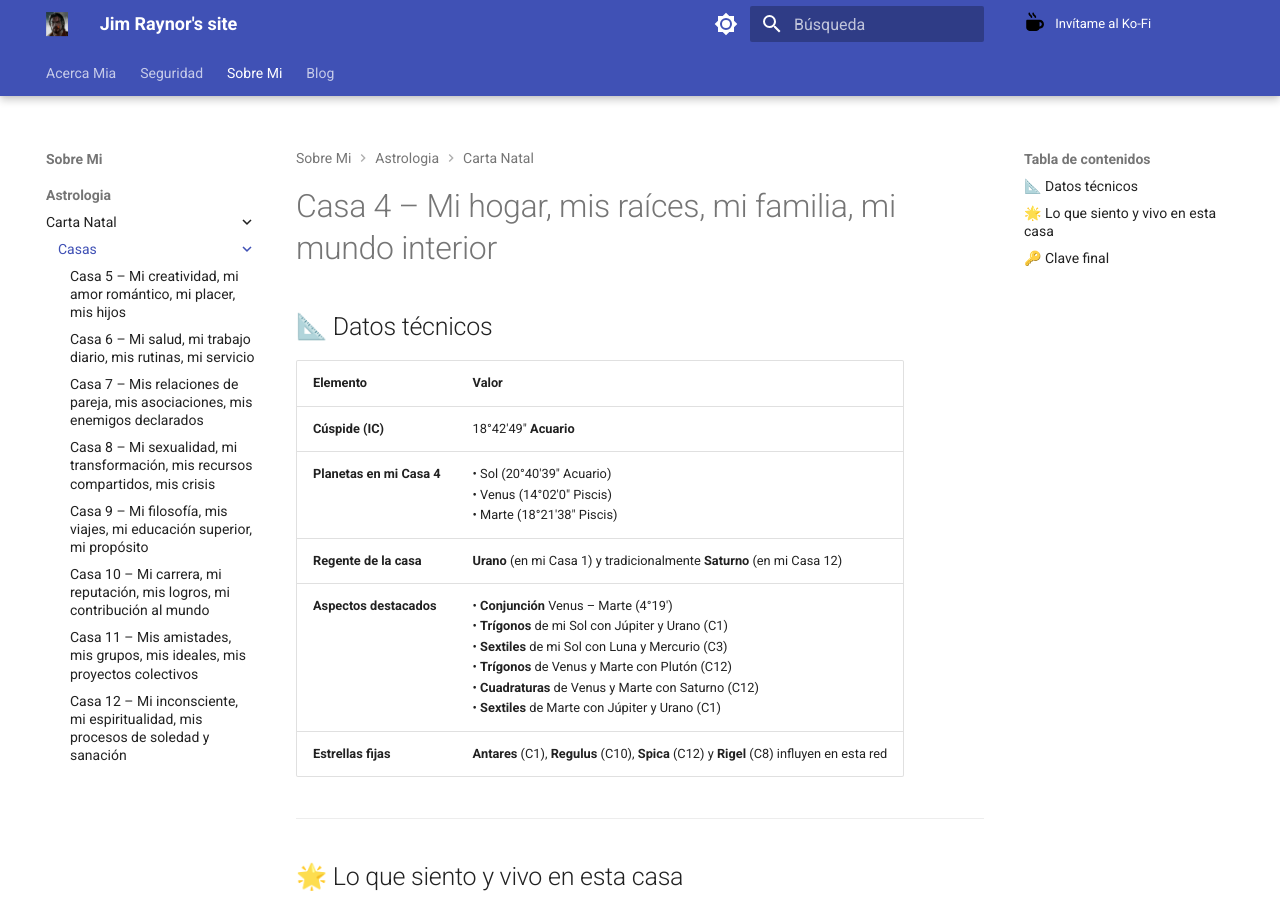
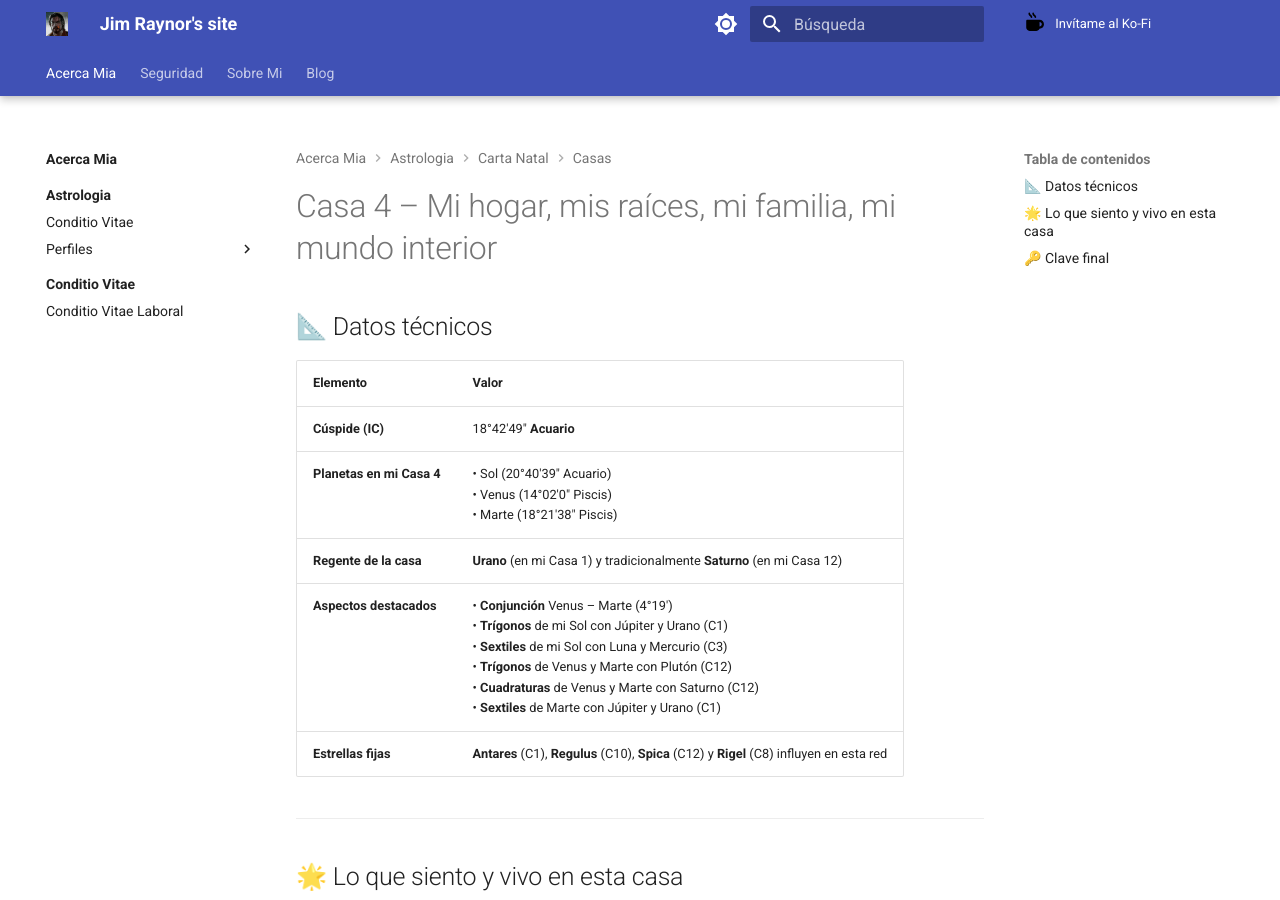
Before and after one commit to jimraynor88/blog, an MkDocs documentation site: the page built from docs/Acerca_Mia/Astrologia/Carta_Natal/Casas/Casa_04.md, in a window 1280 px wide and 900 px high. Built offline with MkDocs 1.6.1 and Material for MkDocs 9.7.7, drawn with Linux system fonts in a browser that asks for light colours; some of the changed lines change nothing that is shown.

Commit message:
Update and rename Casa_04.md to Casa_04.md

```diff
--- a/docs/Sobre_Mi/Astrologia/Carta_Natal/Casas/Casa_04.md
+++ b/docs/Acerca_Mia/Astrologia/Carta_Natal/Casas/Casa_04.md
@@ -1,3 +1,9 @@
+---
+title: Casa 4 – Mi hogar, mis raíces, mi familia, mi mundo interior
+alias: Casa 4
+tags: Carta Natal
+---
+
 # Casa 4 – Mi hogar, mis raíces, mi familia, mi mundo interior
 
 ## 📐 Datos técnicos
```
